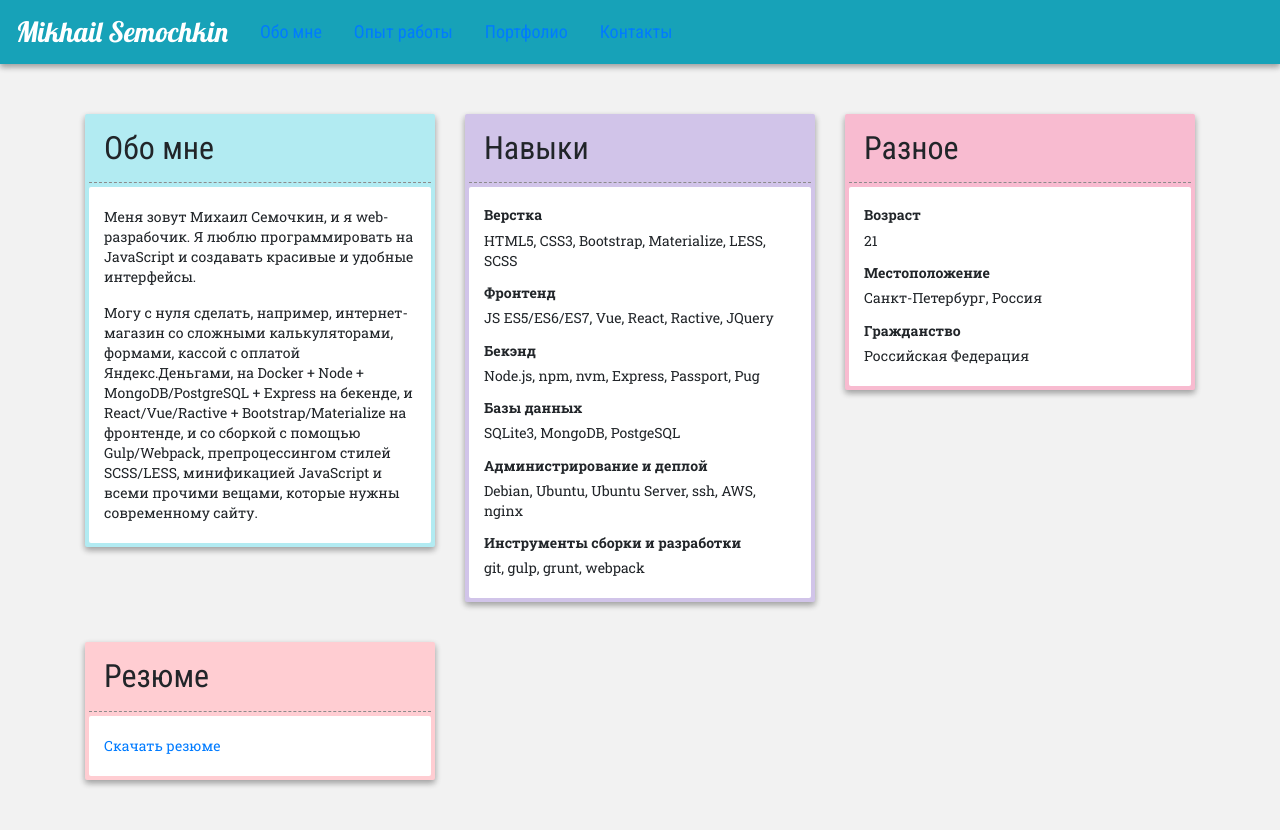
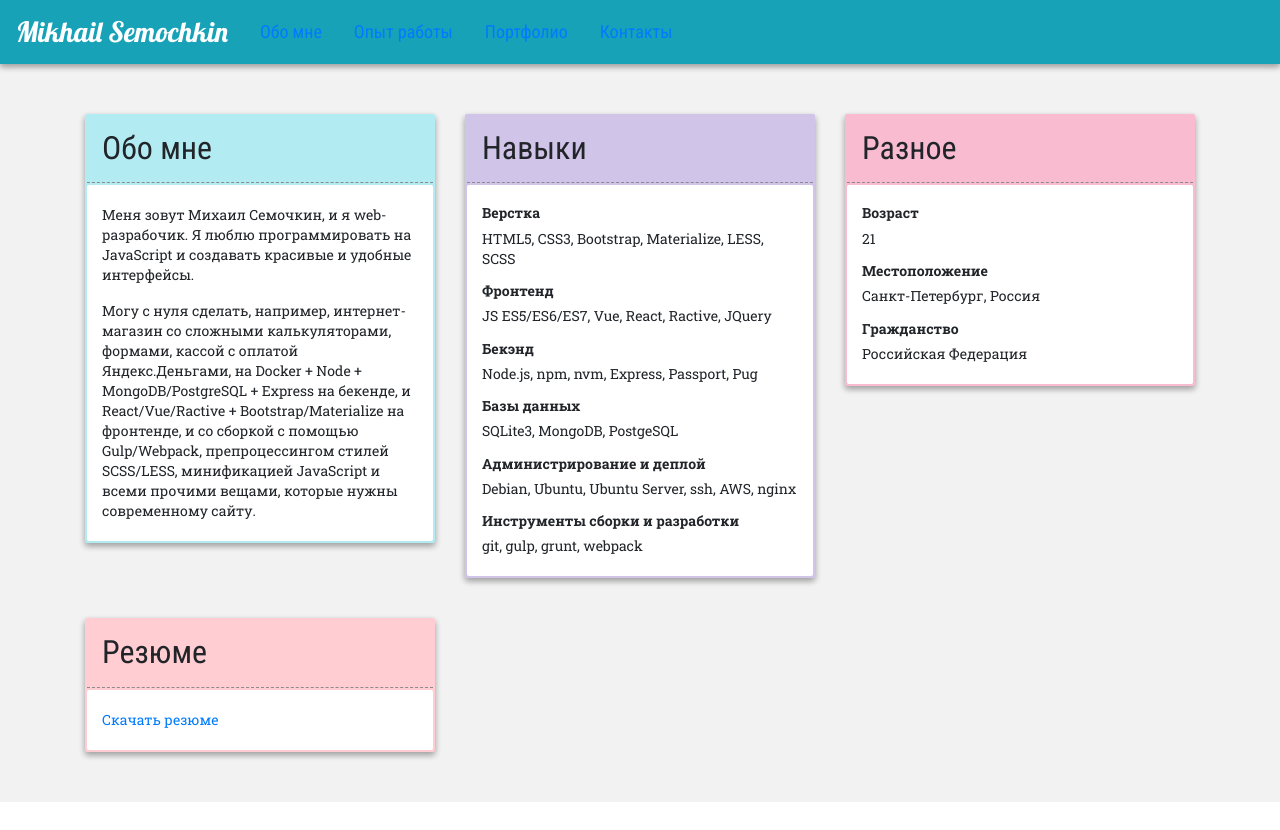
Before and after one commit to Baka9k/mikhailsemochkin.com, a Vue app: page /#/about in a window 1280 px wide. After the commit the page ends 802 px from the top, so only its background shows below. Built offline with nearby package versions, Linux system fonts and the light colour scheme.

Commit message:
Cards design update

```diff
--- a/src/components/Card.vue
+++ b/src/components/Card.vue
@@ -62,18 +62,18 @@
   .card {
     border-radius: 2px;
     border: none;
-    padding: 4px;
+    padding: 2px;
     box-shadow: 0 3px 6px rgba(0,0,0,0.16), 0 3px 6px rgba(0,0,0,0.23);
     h2 {
-      margin: 11px 15px;
+      margin: 13px 15px;
     }
     hr {
       border-top: 1px dashed #8c8b8b;
       display: block;
       width: 100%;
       border-bottom: none;
-      margin-bottom: 4px;
-      margin-top: 4px;
+      margin-bottom: 2px;
+      margin-top: 2px;
     }
     /deep/ .content {
       background-color: #fff;
--- a/src/components/Experience.vue
+++ b/src/components/Experience.vue
@@ -54,7 +54,7 @@
   .timeline {
     position: relative;
     float: left;
-    background-color: #ECEFF1;
+    background-color: #fff;
     border-radius: 2px;
     padding: 20px 15px;
     box-shadow: 0 3px 6px rgba(0,0,0,0.16), 0 3px 6px rgba(0,0,0,0.23);
```
